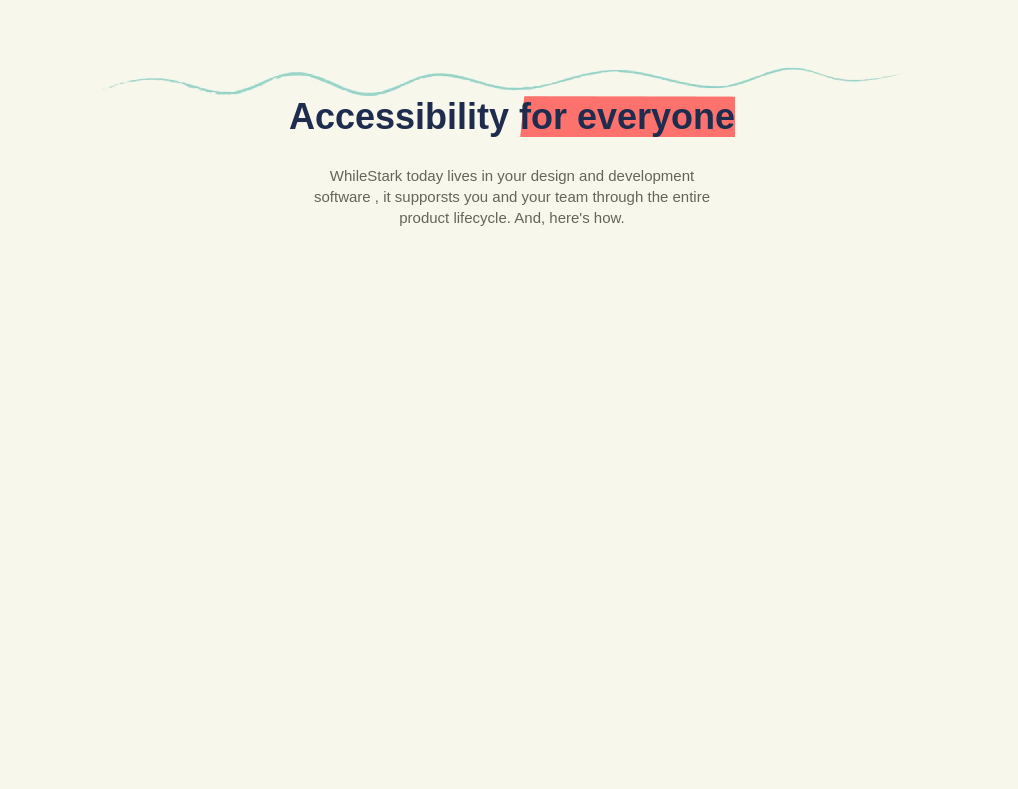
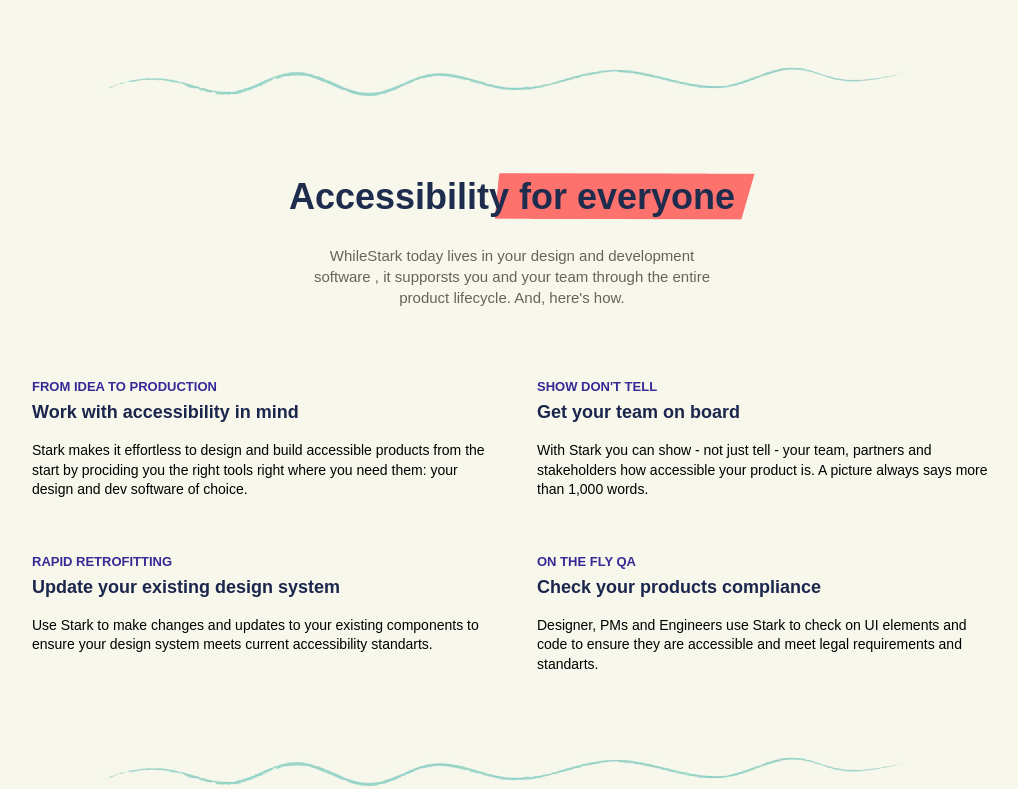
Before and after one commit to liepsneletech/1-stark, a website: page index.html in a window 1280 px wide. Shown: the part 1505-2294 px from the top of the page, without its empty margins (128-1146 px from the left). Before the commit the page ends 1768 px from the top, so only its background shows below. Drawn offline with Linux system fonts and the light colour scheme.

Commit message:
Accessibility section done

```diff
--- a/index.html
+++ b/index.html
@@ -115,20 +115,80 @@
           </ul>
         </div>
       </section>
+
       <div class="divider-wave">
         <img src="img/divider-wave.png" alt="drawn waved line" />
       </div>
-      <section class="accessibility">
+
+      <section class="section-accessibility">
         <h2 class="secondary-heading">
           Accessibility
-          <span class="accessibility-heading-highlight">for everyone</span>
+          <div class="accessibility-heading-highlight-grand-parent">
+            <span class="accessibility-heading-highlight"
+              >for everyone <img src="img/accessibility-heading-highlight.png"
+              alt="highlighted word background" /
+              class="accessibility-highlight-img"></span
+            >
+          </div>
         </h2>
+
         <p class="accessibility-text">
           WhileStark today lives in your design and development software , it
           supporsts you and your team through the entire product lifecycle. And,
           here's how.
         </p>
+        <div class="accessibility-advantages-container container">
+          <div class="accessibility-advantage-box">
+            <p class="subheading">From idea to production</p>
+            <h3 class="accessibility-advantage-title">
+              Work with accessibility in mind
+            </h3>
+            <p class="accessibility-advantage-description">
+              Stark makes it effortless to design and build accessible products
+              from the start by prociding you the right tools right where you
+              need them: your design and dev software of choice.
+            </p>
+          </div>
+          <div class="accessibility-advantage-box">
+            <p class="subheading">Show don't tell</p>
+            <h3 class="accessibility-advantage-title">
+              Get your team on board
+            </h3>
+            <p class="accessibility-advantage-description">
+              With Stark you can show - not just tell - your team, partners and
+              stakeholders how accessible your product is. A picture always says
+              more than 1,000 words.
+            </p>
+          </div>
+          <div class="accessibility-advantage-box">
+            <p class="subheading">Rapid retrofitting</p>
+            <h3 class="accessibility-advantage-title">
+              Update your existing design system
+            </h3>
+            <p class="accessibility-advantage-description">
+              Use Stark to make changes and updates to your existing components
+              to ensure your design system meets current accessibility
+              standarts.
+            </p>
+          </div>
+          <div class="accessibility-advantage-box">
+            <p class="subheading">On the fly QA</p>
+            <h3 class="accessibility-advantage-title">
+              Check your products compliance
+            </h3>
+            <p class="accessibility-advantage-description">
+              Designer, PMs and Engineers use Stark to check on UI elements and
+              code to ensure they are accessible and meet legal requirements and
+              standarts.
+            </p>
+          </div>
+        </div>
       </section>
+
+      <div class="divider-wave">
+        <img src="img/divider-wave.png" alt="drawn waved line" />
+      </div>
+
       <section class="features"></section>
       <section class="customers"></section>
     </main>
--- a/style.css
+++ b/style.css
@@ -255,10 +255,48 @@
 
 /* ACCESSIBILITY */
 
+.section-accessibility {
+  padding: 80px 20px;
+  max-width: 1000px;
+  margin: 0 auto;
+}
+
+.accessibility-text {
+  padding-bottom: 72px;
+}
+
+.accessibility-heading-highlight-grand-parent {
+  display: inline-block;
+  position: relative;
+}
+
 .accessibility-heading-highlight {
-  overflow: visible;
-  background-image: url("/img/accessibility-heading-highlight.png");
-  background-repeat: no-repeat;
+  overflow: hidden;
+}
+
+.accessibility-highlight-img {
+  position: absolute;
+  bottom: -5px;
+  right: -20px;
+  z-index: -1;
+}
+
+.accessibility-advantages-container {
+  display: grid;
+  grid-template-columns: 1fr 1fr;
+  column-gap: 50px;
+  row-gap: 55px;
+}
+
+.accessibility-advantage-title {
+  font-size: 18px;
+  padding-bottom: 20px;
+  color: #1b264d;
+}
+
+.accessibility-advantage-description {
+  font-size: 14px;
+  line-height: 1.4;
 }
 
 /* MEDIA QUERIES */
```
